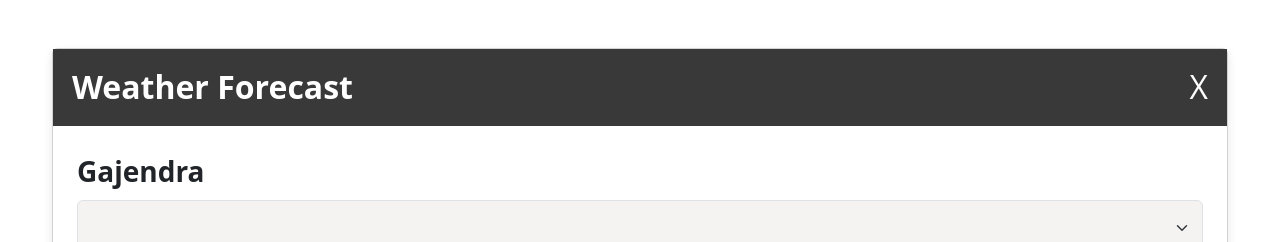
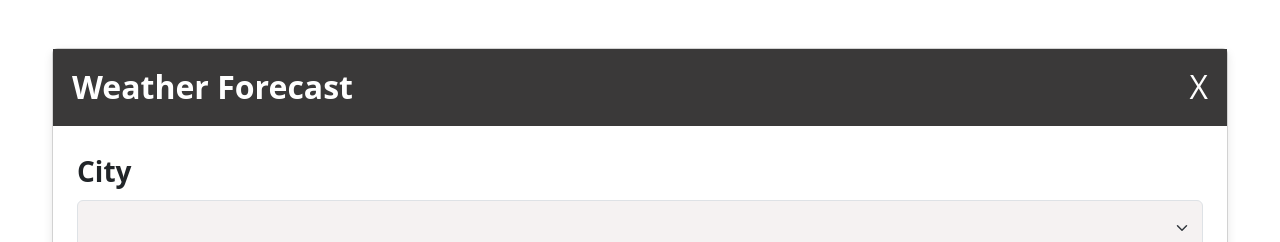
Before and after one commit to sabanegajendra/weatherForeCast, an Angular app: page / in a window 1280 px wide. Shown: the top 242 px of the page. Built offline with nearby package versions, Linux system fonts and the light colour scheme.

Commit message:
drop-down title changed

```diff
--- a/src/app/weather-fore-cast/weather-fore-cast.component.html
+++ b/src/app/weather-fore-cast/weather-fore-cast.component.html
@@ -6,7 +6,7 @@
         </div>
         <div class="card1 p-4">
             <div class="mb-3">
-                <label for="city" class="form-label">Gajendra</label>
+                <label for="city" class="form-label">City</label>
                 <select class="form-select" [(ngModel)]="selectedCity">
                     <!-- <option value="" >Select City</option> -->
                     <option *ngFor="let city of cities" [value]="city">{{ city }}</option>
```
